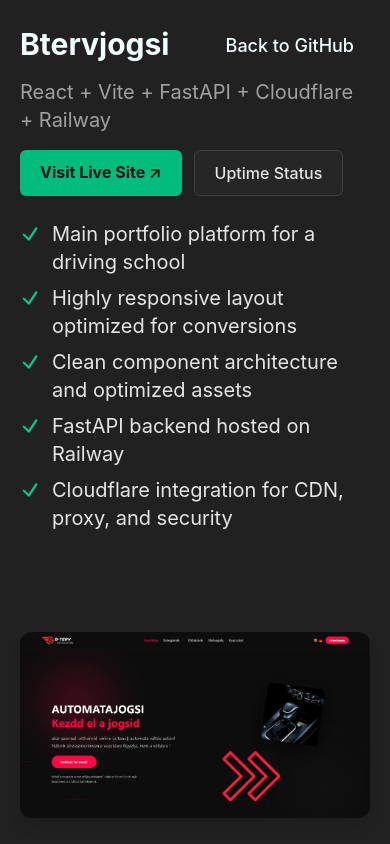
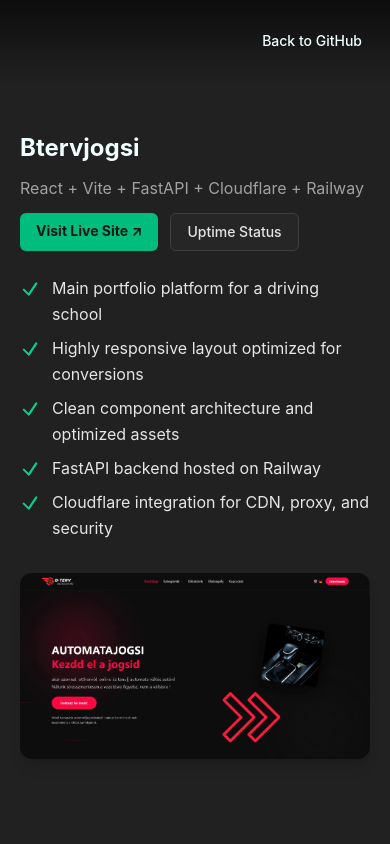
Before and after one commit to Shenkeeee/Shenkeeee.github.io, a React (Vite) app: page / in a window 390 px wide. Shown: the top 844 px of the page. Built offline with nearby package versions, Linux system fonts and the light colour scheme.

Commit message:
Make subproject look like subprojects, optimize main projects for mobile

```diff
--- a/src/Portfolio.tsx
+++ b/src/Portfolio.tsx
@@ -12,7 +12,7 @@ export default function Portfolio() {
     return () => window.removeEventListener("keydown", handleKeyDown);
   }, []);
 
-  const projects = [
+  const mainProjects = [
     {
       title: "Btervjogsi",
       tech: "React + Vite + FastAPI + Cloudflare + Railway",
@@ -79,6 +79,9 @@ export default function Portfolio() {
       alt: "Deckbuilder screenshot",
       demoUrl: "https://agilisdeckbuilder.web.app/",
     },
+  ];
+
+  const secondaryProjects = [
     {
       title: "Conqueror game",
       tech: "Angular + Firebase + Python flask",
@@ -125,12 +128,12 @@ export default function Portfolio() {
   return (
     <div className="bg-[#212121] text-[#f0ffff] min-h-screen snap-y snap-mandatory overflow-y-auto font-sans antialiased selection:bg-neutral-700 selection:text-white">
       {/* Navigation */}
-      <nav className="absolute top-0 right-0 z-50 w-full p-4 flex justify-end">
+      <nav className="fixed top-0 right-0 z-50 w-full p-4 flex justify-end bg-gradient-to-b from-black/60 to-transparent pointer-events-none">
         <ul>
           <li>
             <a
               href="https://github.com/Shenkeeee/"
-              className="text-[#f0ffff] hover:text-[#dddddd] transition-colors text-lg pr-5 leading-[60px] font-medium"
+              className="text-[#f0ffff] hover:text-[#dddddd] transition-colors text-sm md:text-lg pr-3 md:pr-5 leading-[50px] md:leading-[60px] font-medium pointer-events-auto"
             >
               Back to GitHub
             </a>
@@ -140,19 +143,20 @@ export default function Portfolio() {
 
       {/* Main Content Sections */}
       <main id="main-wrapper">
-        {projects.map((project, index) => (
+        {/* TIER 1: CORE RESPONSIVE FULLSCREEN SECTIONS */}
+        {mainProjects.map((project, index) => (
           <section
             key={index}
-            className={`flex flex-wrap items-center justify-center gap-12 h-[100dvh] px-5 snap-start snap-always ${
+            className={`flex flex-col lg:flex-row items-center justify-center gap-8 lg:gap-12 min-h-[100dvh] lg:h-[100dvh] px-5 pt-24 pb-12 lg:py-0 snap-start snap-always ${
               index % 2 === 1 ? "bg-[#282828]" : "bg-[#212121]"
             }`}
           >
             {/* Text Information column */}
-            <div className="flex-1 basis-[34%] max-w-xl">
-              <h2 className="text-3xl font-bold leading-9 mb-2">
+            <div className="w-full lg:flex-1 lg:basis-[34%] max-w-xl">
+              <h2 className="text-2xl lg:text-3xl font-bold leading-tight lg:leading-9 mb-2">
                 {project.title}
               </h2>
-              <p className="text-xl text-neutral-400 my-4 leading-7">
+              <p className="text-base lg:text-xl text-neutral-400 my-3 lg:my-4 leading-relaxed">
                 {project.tech}
               </p>
 
@@ -164,7 +168,7 @@ export default function Portfolio() {
                       href={project.demoUrl}
                       target="_blank"
                       rel="noreferrer"
-                      className="inline-block bg-emerald-500 hover:bg-emerald-600 text-neutral-900 font-bold px-5 py-2.5 rounded-md transition-colors text-base"
+                      className="inline-block bg-emerald-500 hover:bg-emerald-600 text-neutral-900 font-bold px-4 lg:px-5 py-2 lg:py-2.5 rounded-md transition-colors text-sm lg:text-base"
                     >
                       Visit Live Site ↗
                     </a>
@@ -174,7 +178,7 @@ export default function Portfolio() {
                       href={project.statusUrl}
                       target="_blank"
                       rel="noreferrer"
-                      className="inline-block bg-neutral-800 border border-neutral-700 text-neutral-200 hover:bg-neutral-700 font-medium px-5 py-2.5 rounded-md transition-colors text-base"
+                      className="inline-block bg-neutral-800 border border-neutral-700 text-neutral-200 hover:bg-neutral-700 font-medium px-4 lg:px-5 py-2 lg:py-2.5 rounded-md transition-colors text-sm lg:text-base"
                     >
                       Uptime Status
                     </a>
@@ -186,11 +190,10 @@ export default function Portfolio() {
                 {project.bullets.map((bullet, bIdx) => (
                   <li
                     key={bIdx}
-                    className="flex items-start gap-3 text-xl leading-7 text-neutral-200"
+                    className="flex items-start gap-3 text-base lg:text-xl leading-relaxed text-neutral-200"
                   >
                     <span className="mt-1 flex-shrink-0">
                       {bullet.status === "check" ? (
-                        /* Tailwind replacement checkmark icon */
                         <svg
                           className="w-5 h-5 text-emerald-400"
                           fill="none"
@@ -205,7 +208,6 @@ export default function Portfolio() {
                           />
                         </svg>
                       ) : (
-                        /* Tailwind replacement loading icon */
                         <svg
                           className="w-5 h-5 text-amber-400 animate-spin"
                           fill="none"
@@ -228,42 +230,98 @@ export default function Portfolio() {
             </div>
 
             {/* Picture column */}
-            <div className="flex-1 basis-[59%] max-w-[70rem]">
+            <div className="w-full lg:flex-1 lg:basis-[59%] max-w-[70rem]">
               <img
                 src={project.img}
                 alt={project.alt}
                 onClick={() => setSelectedImg(project.img)}
-                className="w-full max-w-full rounded-xl shadow-lg transition-transform duration-300 hover:scale-[1.01] cursor-pointer object-cover"
+                className="w-full max-w-full rounded-xl shadow-lg transition-transform duration-300 lg:hover:scale-[1.01] cursor-pointer object-cover"
               />
             </div>
           </section>
         ))}
+
+        {/* TIER 2: COMBINED GRID VIEW FOR ALL SECONDARY/UTILITY PROJECTS */}
+        <section className="min-h-[100dvh] lg:h-[100dvh] flex flex-col justify-center bg-[#212121] px-6 py-24 lg:py-0 snap-start snap-always border-t border-neutral-800/40">
+          <div className="max-w-[85rem] mx-auto w-full">
+            <div className="mb-8">
+              <h2 className="text-2xl lg:text-3xl font-bold tracking-tight">
+                More Projects
+              </h2>
+              <p className="text-sm lg:text-base text-neutral-400 mt-1">
+                Hobby projects & academic work
+              </p>
+            </div>
+
+            {/* 3 Columns Layout Group */}
+            <div className="grid grid-cols-1 md:grid-cols-2 lg:grid-cols-3 gap-6 items-start">
+              {secondaryProjects.map((project, index) => (
+                <div
+                  key={index}
+                  className="bg-[#2a2a2a] rounded-xl p-5 border border-neutral-800/80 flex flex-col justify-between h-full group hover:border-neutral-700 transition-all duration-300 shadow-md"
+                >
+                  <div>
+                    {/* Media Display Window Container */}
+                    <div className="overflow-hidden rounded-lg bg-neutral-900 border border-neutral-950 aspect-video mb-4">
+                      <img
+                        src={project.img}
+                        alt={project.alt}
+                        onClick={() => setSelectedImg(project.img)}
+                        className="w-full h-full object-cover cursor-zoom-in lg:group-hover:scale-[1.02] transition-transform duration-300"
+                      />
+                    </div>
+
+                    <h3 className="text-xl font-bold text-white mb-1">
+                      {project.title}
+                    </h3>
+                    <p className="text-xs font-mono text-emerald-400/90 mb-4 bg-emerald-950/20 inline-block px-2.5 py-0.5 rounded border border-emerald-900/30">
+                      {project.tech}
+                    </p>
+
+                    {/* Uniform List Architecture */}
+                    <ul className="space-y-2 mt-2">
+                      {project.bullets.map((bullet, bIdx) => (
+                        <li
+                          key={bIdx}
+                          className="flex items-start gap-2 text-sm text-neutral-300 leading-snug"
+                        >
+                          <span className="mt-0.5 text-emerald-500 text-xs flex-shrink-0">
+                            ✓
+                          </span>
+                          <span>{bullet.text}</span>
+                        </li>
+                      ))}
+                    </ul>
+                  </div>
+                </div>
+              ))}
+            </div>
+          </div>
+        </section>
       </main>
 
       {/* Fullscreen Image Modal */}
       <div
         onClick={() => setSelectedImg(null)}
-        className={`fixed inset-0 z-[1000] w-full h-full bg-black/90 flex justify-center items-center transition-opacity duration-200 ease-in-out ${
+        className={`fixed inset-0 z-[1000] w-full h-full bg-black/95 flex justify-center items-center transition-opacity duration-200 ease-in-out ${
           selectedImg
             ? "opacity-100 pointer-events-auto"
             : "opacity-0 pointer-events-none"
         }`}
       >
-        {/* Close Button */}
         <button
           onClick={() => setSelectedImg(null)}
-          className="absolute top-5 right-7 text-white text-4xl font-bold cursor-pointer hover:text-neutral-300 transition-colors"
+          className="absolute top-5 right-7 text-white text-4xl font-light cursor-pointer hover:text-neutral-400 transition-colors"
           aria-label="Close modal"
         >
           &times;
         </button>
 
-        {/* Modal Image Display */}
         {selectedImg && (
           <img
             src={selectedImg}
             alt="Fullscreen look"
-            className="max-w-[85%] max-h-[85%] rounded-xl object-contain shadow-[0_0_12px_rgba(255,255,255,1)]"
+            className="max-w-[92%] max-h-[85%] rounded-xl object-contain shadow-2xl border border-neutral-800"
           />
         )}
       </div>
```
